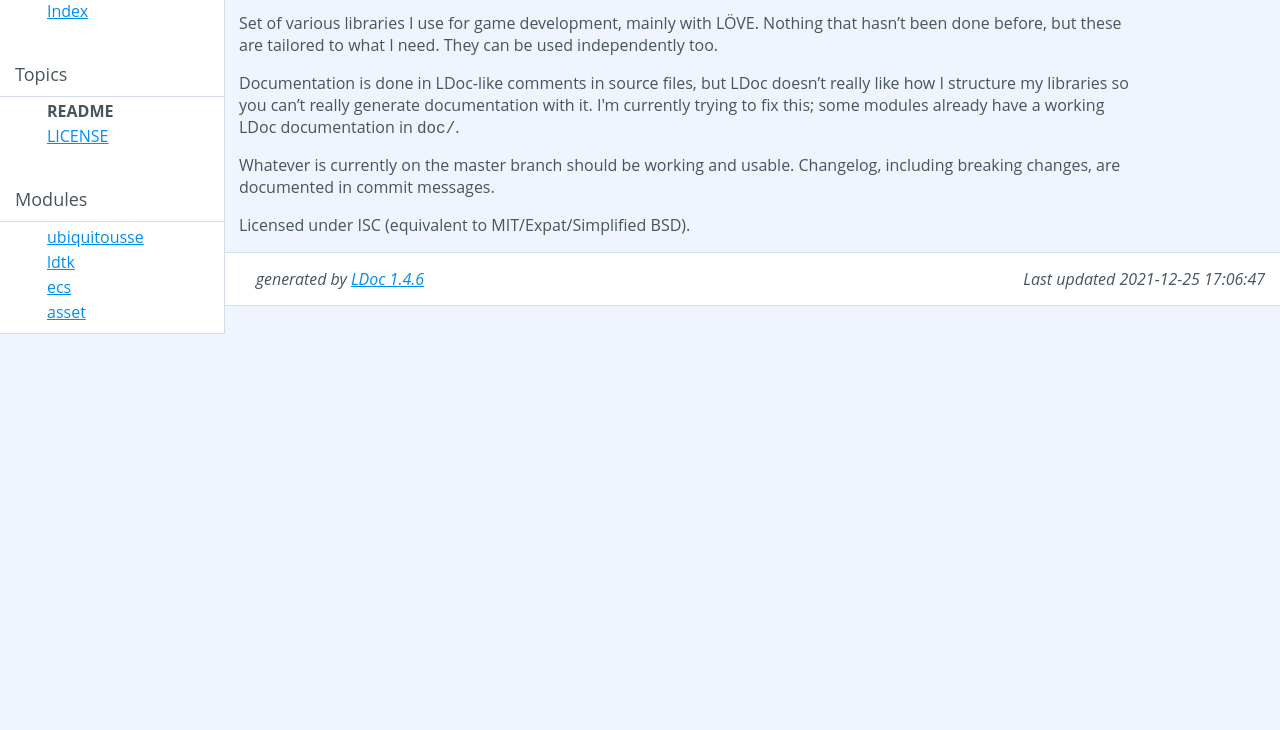
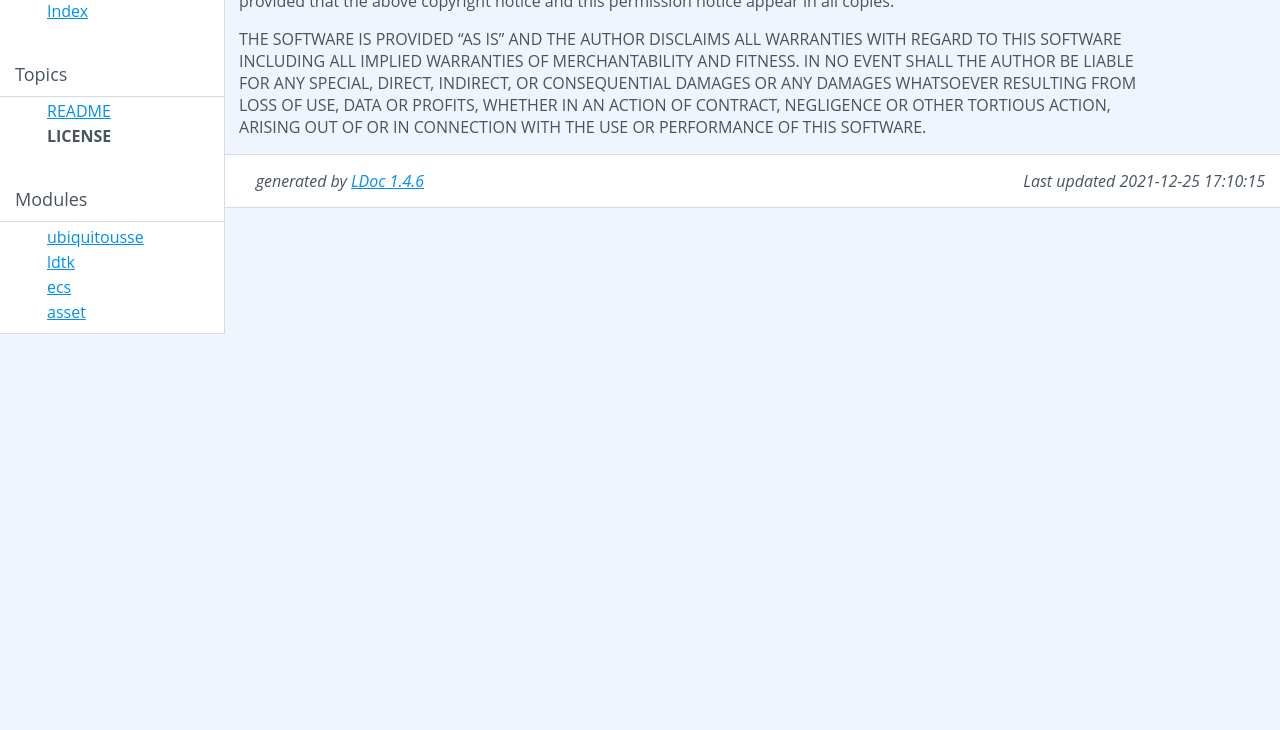
Before and after one commit to Reuh/ubiquitousse, a plain HTML site: page docs/topics/LICENSE.html in a window 1280 px wide. Shown: the part 70-800 px from the top of the page. Drawn offline with Linux system fonts and the light colour scheme.

Commit message:
Show doc on GitHub Pages

```diff
--- a/doc/topics/README.md.html
+++ b/docs/topics/LICENSE.html
@@ -35,8 +35,8 @@
 
 <h2>Topics</h2>
 <ul class="">
-  <li><strong>README</strong></li>
-  <li><a href="../topics/LICENSE.html">LICENSE</a></li>
+  <li><a href="../topics/README.md.html">README</a></li>
+  <li><strong>LICENSE</strong></li>
 </ul>
 <h2>Modules</h2>
 <ul class="nowrap">
@@ -50,22 +50,17 @@
 
 <div id="content">
 
-    <h1>ubiquitousse</h1>
+    Copyright 2021 Étienne &ldquo;Reuh&rdquo; Fildadut</p>
 
-<p>Set of various libraries I use for game development, mainly with LÖVE. Nothing that hasn&rsquo;t been done before, but these are tailored to what I need. They can be used independently too.</p>
+<p>Permission to use, copy, modify, and/or distribute this software for any purpose with or without fee is hereby granted, provided that the above copyright notice and this permission notice appear in all copies.</p>
 
-<p>Documentation is done in LDoc-like comments in source files, but LDoc doesn&rsquo;t really like how I structure my libraries so you can&rsquo;t really generate documentation with it. I'm currently trying to fix this; some modules already have a working LDoc documentation in <code>doc/</code>.</p>
-
-<p>Whatever is currently on the master branch should be working and usable. Changelog, including breaking changes, are documented in commit messages.</p>
-
-<p>Licensed under ISC (equivalent to MIT/Expat/Simplified BSD).</p>
-
+<p>THE SOFTWARE IS PROVIDED &ldquo;AS IS&rdquo; AND THE AUTHOR DISCLAIMS ALL WARRANTIES WITH REGARD TO THIS SOFTWARE INCLUDING ALL IMPLIED WARRANTIES OF MERCHANTABILITY AND FITNESS. IN NO EVENT SHALL THE AUTHOR BE LIABLE FOR ANY SPECIAL, DIRECT, INDIRECT, OR CONSEQUENTIAL DAMAGES OR ANY DAMAGES WHATSOEVER RESULTING FROM LOSS OF USE, DATA OR PROFITS, WHETHER IN AN ACTION OF CONTRACT, NEGLIGENCE OR OTHER TORTIOUS ACTION, ARISING OUT OF OR IN CONNECTION WITH THE USE OR PERFORMANCE OF THIS SOFTWARE.
 
 </div> <!-- id="content" -->
 </div> <!-- id="main" -->
 <div id="about">
 <i>generated by <a href="http://github.com/stevedonovan/LDoc">LDoc 1.4.6</a></i>
-<i style="float:right;">Last updated 2021-12-25 17:06:47 </i>
+<i style="float:right;">Last updated 2021-12-25 17:10:15 </i>
 </div> <!-- id="about" -->
 </div> <!-- id="container" -->
 </body>
```
Also changed, not shown: docs/index.html (renamed from doc/index.html, +1 -1 lines), docs/modules/asset.html (renamed from doc/modules/asset.html, +1 -1 lines), docs/modules/ecs.html (renamed from doc/modules/ecs.html, +1 -1 lines), docs/modules/ldtk.html (renamed from doc/modules/ldtk.html, +1 -1 lines), docs/modules/ubiquitousse.html (renamed from doc/modules/ubiquitousse.html, +1 -1 lines), docs/topics/README.md.html (renamed from doc/topics/LICENSE.html, +11 -6 lines), docs/ldoc_new.css (renamed from doc/ldoc_new.css), 1 other file.
